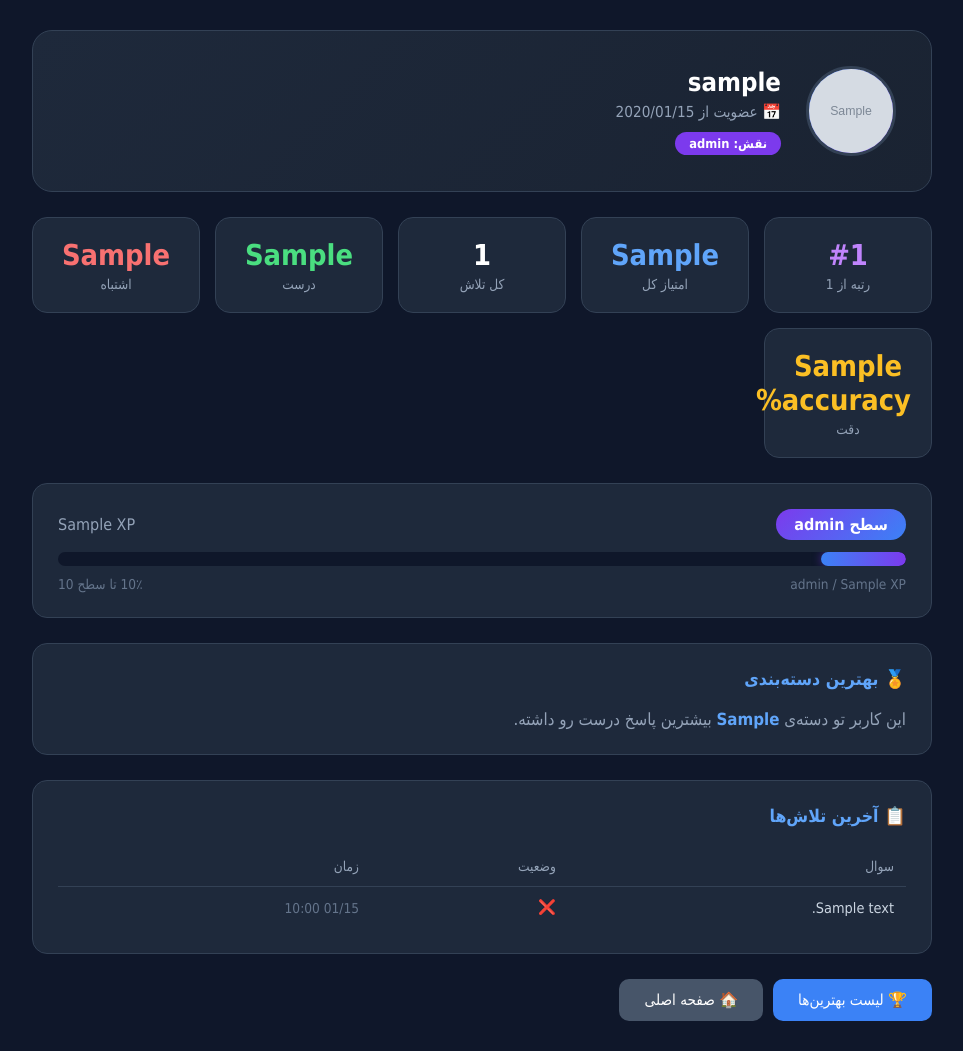
After one commit to Pouyaazim/coding-quiz, a FastAPI app: template templates/public_profile.html in a window 1280 px wide. The commit adds this page. Shown: the whole page, without its empty margins (158-1121 px from the left). Run offline with FastAPI, Linux system fonts and the light colour scheme; the template is opened without the code that fills it: most values are stand-ins (such as "Sample title", 1, 10 or a date in 2020); grey boxes marked "Sample" are stand-in pictures.

Commit message:
feat: add public user profiles

```diff
--- a/templates/leaderboard.html
+++ b/templates/leaderboard.html
@@ -207,9 +207,13 @@
 
                     <div class="user-info">
                         <div class="username">
-                            {{ item.user.username }}
                             {% if current_user and item.user.id == current_user.id %}
+                                {{ item.user.username }}
                                 <span class="me-tag">تو</span>
+                            {% else %}
+                                <a href="/u/{{ item.user.username }}" style="color: inherit; text-decoration: none;">
+                                    {{ item.user.username }}
+                                </a>
                             {% endif %}
                         </div>
                         <div class="level">سطح {{ item.user.level }}</div>
--- /dev/null
+++ b/templates/public_profile.html
@@ -0,0 +1,308 @@
+<!DOCTYPE html>
+<html lang="fa" dir="rtl">
+<head>
+    <meta charset="UTF-8">
+    <title>پروفایل {{ target.username }}</title>
+    <style>
+        * { box-sizing: border-box; }
+        body {
+            font-family: Tahoma, sans-serif;
+            background: #0f172a;
+            color: white;
+            margin: 0;
+            padding: 30px 20px;
+            min-height: 100vh;
+        }
+        .container {
+            max-width: 900px;
+            margin: 0 auto;
+        }
+
+        .header-card {
+            background: linear-gradient(135deg, #1e293b 0%, #1a2332 100%);
+            padding: 35px;
+            border-radius: 20px;
+            border: 1px solid #334155;
+            margin-bottom: 25px;
+            display: flex;
+            align-items: center;
+            gap: 25px;
+        }
+        .avatar {
+            width: 90px;
+            height: 90px;
+            border-radius: 50%;
+            background: linear-gradient(135deg, #3b82f6, #7c3aed);
+            display: flex;
+            align-items: center;
+            justify-content: center;
+            font-size: 2.5rem;
+            font-weight: bold;
+            flex-shrink: 0;
+            overflow: hidden;
+            border: 3px solid #334155;
+        }
+        .avatar img {
+            width: 100%;
+            height: 100%;
+            object-fit: cover;
+        }
+        .user-info h1 {
+            margin: 0 0 6px 0;
+            font-size: 1.6rem;
+        }
+        .user-info p {
+            margin: 3px 0;
+            color: #94a3b8;
+            font-size: 0.95rem;
+        }
+        .role-badge {
+            display: inline-block;
+            margin-top: 8px;
+            padding: 4px 14px;
+            border-radius: 15px;
+            font-size: 0.8rem;
+            font-weight: bold;
+        }
+        .role-standard { background: #334155; }
+        .role-writer { background: #0284c7; }
+        .role-admin { background: #7c3aed; }
+
+        /* Stats */
+        .stats {
+            display: grid;
+            grid-template-columns: repeat(auto-fit, minmax(140px, 1fr));
+            gap: 15px;
+            margin-bottom: 25px;
+        }
+        .stat-card {
+            background: #1e293b;
+            padding: 20px;
+            border-radius: 15px;
+            text-align: center;
+            border: 1px solid #334155;
+        }
+        .stat-value {
+            font-size: 1.8rem;
+            font-weight: bold;
+            margin-bottom: 4px;
+        }
+        .stat-label {
+            color: #94a3b8;
+            font-size: 0.85rem;
+        }
+        .stat-card.green .stat-value { color: #4ade80; }
+        .stat-card.red .stat-value { color: #f87171; }
+        .stat-card.blue .stat-value { color: #60a5fa; }
+        .stat-card.yellow .stat-value { color: #fbbf24; }
+        .stat-card.purple .stat-value { color: #c084fc; }
+
+        /* Level box */
+        .level-box {
+            background: #1e293b;
+            padding: 25px;
+            border-radius: 15px;
+            margin-bottom: 25px;
+            border: 1px solid #334155;
+        }
+        .level-header {
+            display: flex;
+            justify-content: space-between;
+            align-items: center;
+            margin-bottom: 12px;
+        }
+        .level-badge {
+            background: linear-gradient(135deg, #7c3aed, #3b82f6);
+            padding: 6px 18px;
+            border-radius: 20px;
+            font-weight: bold;
+        }
+        .progress-bar {
+            width: 100%;
+            height: 14px;
+            background: #0f172a;
+            border-radius: 10px;
+            overflow: hidden;
+        }
+        .progress-fill {
+            height: 100%;
+            background: linear-gradient(90deg, #3b82f6, #7c3aed);
+            border-radius: 10px;
+            box-shadow: 0 0 10px rgba(124, 58, 237, 0.5);
+        }
+        .progress-label {
+            display: flex;
+            justify-content: space-between;
+            margin-top: 10px;
+            font-size: 0.85rem;
+            color: #64748b;
+        }
+
+        /* Section */
+        .section {
+            background: #1e293b;
+            padding: 25px;
+            border-radius: 15px;
+            border: 1px solid #334155;
+            margin-bottom: 25px;
+        }
+        .section h2 {
+            margin-top: 0;
+            font-size: 1.1rem;
+            color: #60a5fa;
+            margin-bottom: 20px;
+        }
+
+        /* Table */
+        table { width: 100%; border-collapse: collapse; }
+        th, td {
+            padding: 12px;
+            text-align: right;
+            border-bottom: 1px solid #334155;
+            font-size: 0.9rem;
+        }
+        th {
+            color: #94a3b8;
+            font-weight: normal;
+            font-size: 0.85rem;
+        }
+        tr:last-child td { border-bottom: none; }
+        .badge-yes { color: #4ade80; font-weight: bold; }
+        .badge-no { color: #f87171; font-weight: bold; }
+        .q-text {
+            max-width: 350px;
+            overflow: hidden;
+            text-overflow: ellipsis;
+            white-space: nowrap;
+            color: #cbd5e1;
+        }
+        .time-cell { color: #64748b; font-size: 0.85rem; }
+        .empty {
+            text-align: center;
+            padding: 30px;
+            color: #94a3b8;
+        }
+
+        /* Buttons */
+        .actions {
+            display: flex;
+            gap: 10px;
+            flex-wrap: wrap;
+        }
+        .btn {
+            display: inline-block;
+            padding: 12px 25px;
+            border-radius: 10px;
+            text-decoration: none;
+            color: white;
+            font-size: 0.95rem;
+            background: #475569;
+        }
+        .btn:hover { background: #334155; }
+        .btn-blue { background: #3b82f6; }
+        .btn-blue:hover { background: #2563eb; }
+    </style>
+</head>
+<body>
+    <div class="container">
+
+        <div class="header-card">
+            <div class="avatar">
+                {% if target.avatar %}
+                    <img src="/static/avatars/{{ target.avatar }}" alt="avatar">
+                {% else %}
+                    {{ target.username[0] | upper }}
+                {% endif %}
+            </div>
+            <div class="user-info">
+                <h1>{{ target.username }}</h1>
+                <p>📅 عضویت از {{ target.created_at.strftime("%Y/%m/%d") }}</p>
+                <span class="role-badge role-{{ target.role }}">نقش: {{ target.role }}</span>
+            </div>
+        </div>
+
+        <div class="stats">
+            <div class="stat-card purple">
+                <div class="stat-value">#{{ rank }}</div>
+                <div class="stat-label">رتبه از {{ total_users }}</div>
+            </div>
+            <div class="stat-card blue">
+                <div class="stat-value">{{ target.xp }}</div>
+                <div class="stat-label">امتیاز کل</div>
+            </div>
+            <div class="stat-card">
+                <div class="stat-value">{{ total_attempts }}</div>
+                <div class="stat-label">کل تلاش</div>
+            </div>
+            <div class="stat-card green">
+                <div class="stat-value">{{ correct_attempts }}</div>
+                <div class="stat-label">درست</div>
+            </div>
+            <div class="stat-card red">
+                <div class="stat-value">{{ wrong_attempts }}</div>
+                <div class="stat-label">اشتباه</div>
+            </div>
+            <div class="stat-card yellow">
+                <div class="stat-value">{{ accuracy }}%</div>
+                <div class="stat-label">دقت</div>
+            </div>
+        </div>
+
+        <div class="level-box">
+            <div class="level-header">
+                <span class="level-badge">سطح {{ progress.level }}</span>
+                <span style="color: #94a3b8;">{{ target.xp }} XP</span>
+            </div>
+            <div class="progress-bar">
+                <div class="progress-fill" style="width: {{ progress.progress }}%;"></div>
+            </div>
+            <div class="progress-label">
+                <span>{{ progress.xp_in_level }} / {{ progress.xp_needed }} XP</span>
+                <span>{{ progress.progress }}٪ تا سطح {{ progress.level + 1 }}</span>
+            </div>
+        </div>
+
+        {% if best_category %}
+        <div class="section">
+            <h2>🏅 بهترین دسته‌بندی</h2>
+            <p style="color: #94a3b8; font-size: 1.05rem; margin: 0;">
+                این کاربر تو دسته‌ی <strong style="color: #60a5fa;">{{ best_category }}</strong> بیشترین پاسخ درست رو داشته.
+            </p>
+        </div>
+        {% endif %}
+
+        <div class="section">
+            <h2>📋 آخرین تلاش‌ها</h2>
+            {% if recent_attempts %}
+            <table>
+                <tr>
+                    <th>سوال</th>
+                    <th>وضعیت</th>
+                    <th>زمان</th>
+                </tr>
+                {% for a in recent_attempts %}
+                <tr>
+                    <td class="q-text" title="{{ a.question.text }}">{{ a.question.text }}</td>
+                    <td>
+                        {% if a.is_correct %}
+                            <span class="badge-yes">✅</span>
+                        {% else %}
+                            <span class="badge-no">❌</span>
+                        {% endif %}
+                    </td>
+                    <td class="time-cell">{{ a.created_at.strftime("%m/%d %H:%M") }}</td>
+                </tr>
+                {% endfor %}
+            </table>
+            {% else %}
+            <div class="empty">این کاربر هنوز کوییز نزده</div>
+            {% endif %}
+        </div>
+
+        <div class="actions">
+            <a href="/leaderboard" class="btn btn-blue">🏆 لیست بهترین‌ها</a>
+            <a href="/" class="btn">🏠 صفحه اصلی</a>
+        </div>
+    </div>
+</body>
+</html>
```
Also changed, not shown: routers/profile_routes.py (+78 -0 lines).
